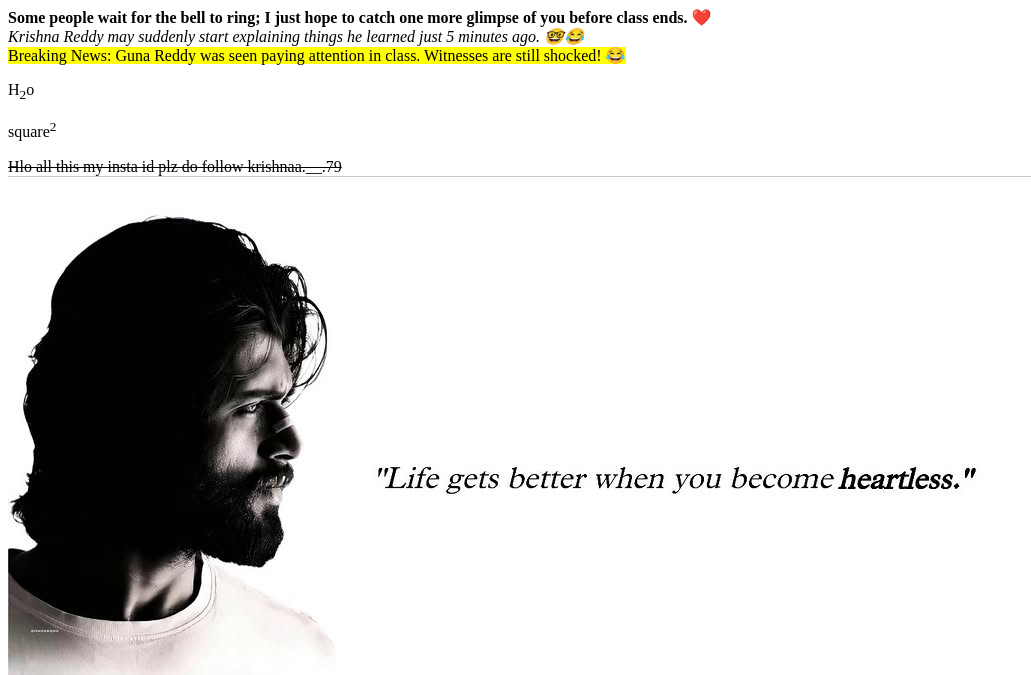
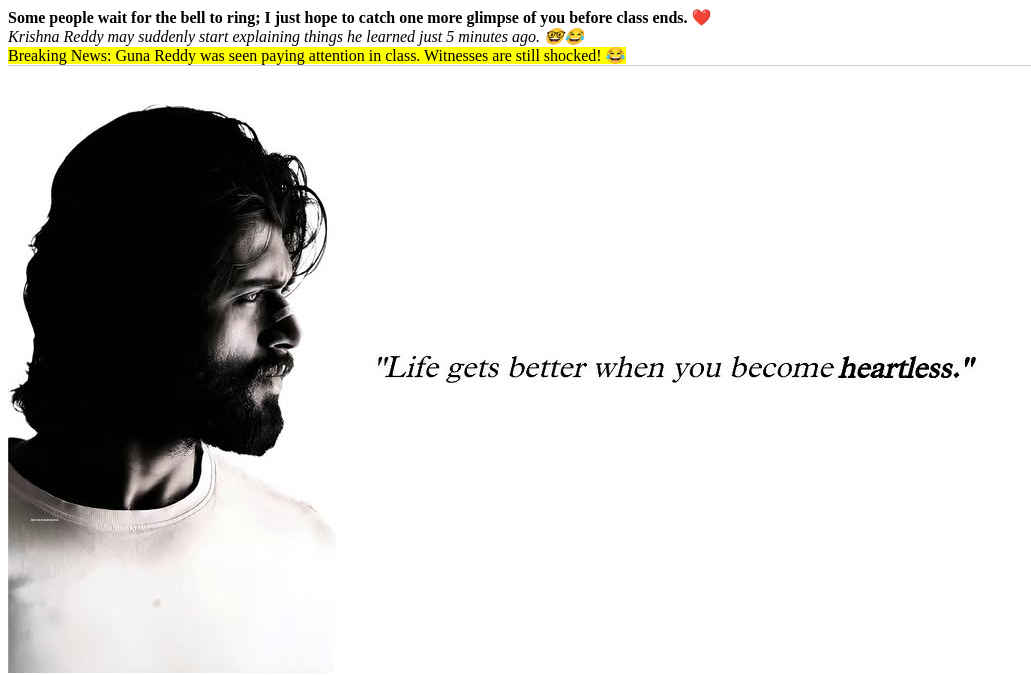
Before and after one commit to mdhanush36/HTML-01-PROJECT, a plain HTML site: page multimedia.html in a window 1280 px wide. Shown: the top 675 px of the page, without its empty margins (0-1031 px from the left). Drawn offline with Linux system fonts and the light colour scheme.

Commit message:
hdkabjhadb

```diff
--- a/multimedia.html
+++ b/multimedia.html
@@ -16,9 +16,6 @@ Some people wait for the bell to ring; I just hope to catch one more glimpse of
 
 <mark>Breaking News: Guna Reddy was seen paying attention in class. Witnesses are still shocked! 😂</mark>
 
-<p>H<sub>2</sub>o</p>
-<p>square<sup>2</sup></p>
-<s>Hlo all this my insta id plz do follow krishnaa.__.79</s>
 <img src="Arjun-Reddy.jpg" alt=""> <br>
 <small>I LOVE YOU MEANS WHAT..!?</small>
 <br>
```
